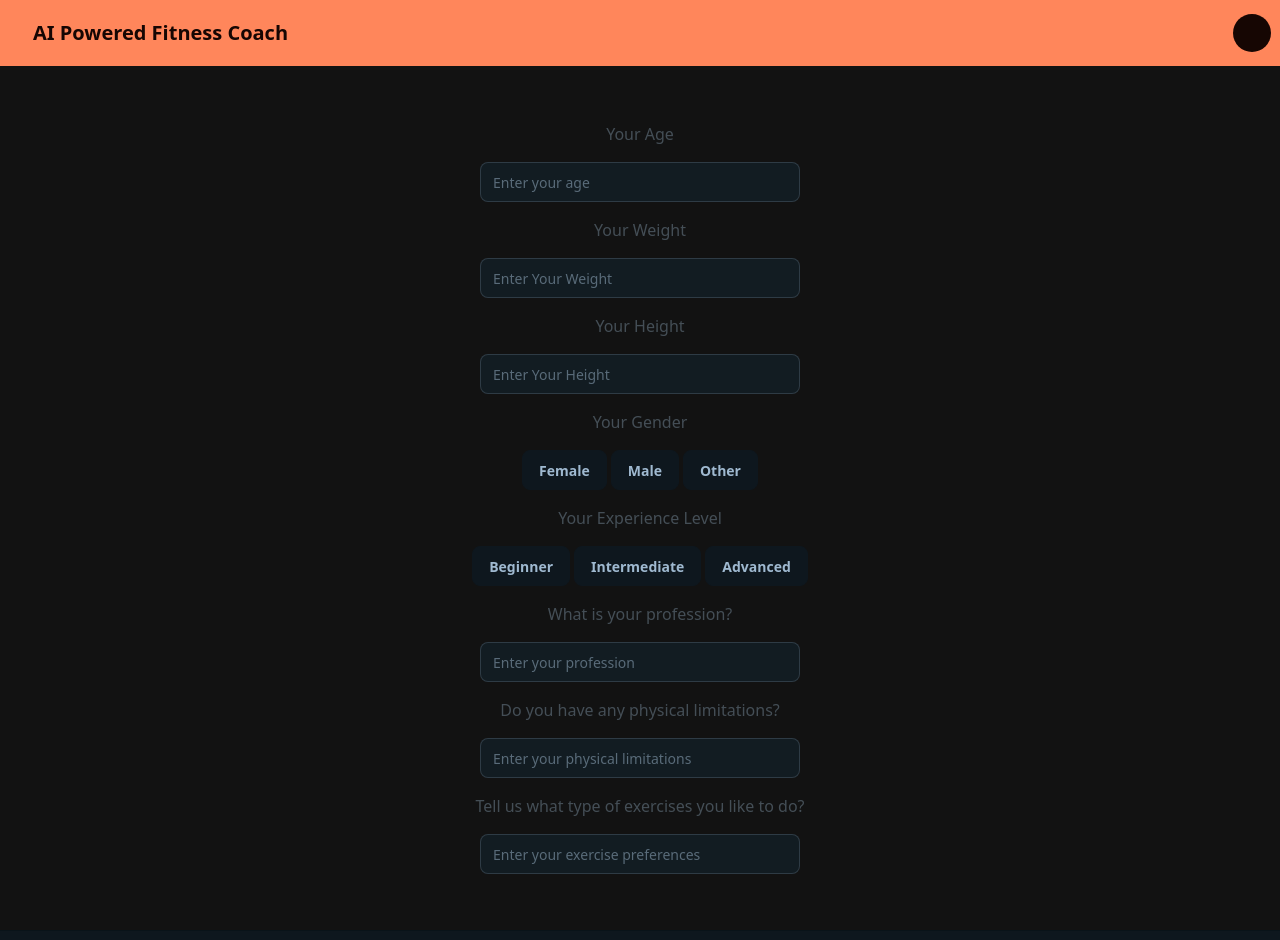
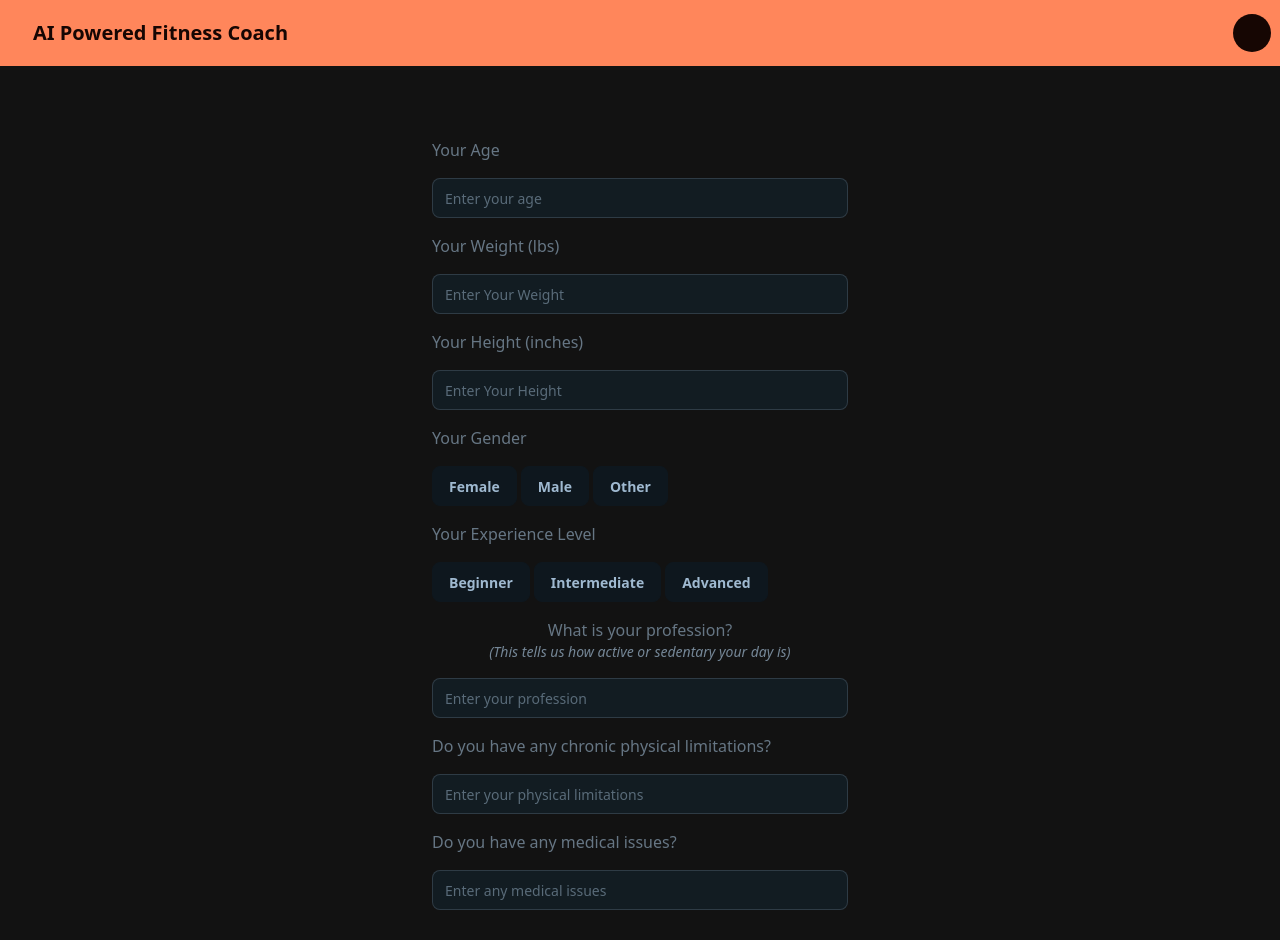
Before and after one commit to harjot85/ai-wog-vite, a React (Vite) app: page /user-profile in a window 1280 px wide. Shown: the top 940 px of the page. Built offline with nearby package versions, Linux system fonts and the light colour scheme; no server answers.

Commit message:
Add user statistics form with validation | update API endpoint for profile fetching | Modify header navigation

```diff
--- a/src/api/api.ts
+++ b/src/api/api.ts
@@ -15,7 +15,7 @@ export const api = {
             throw new Error(`API Error: ${response.statusText}`);
         }
 
-        return response.json();
+        return 'Success';
     },
 
     get: async (endpoint: string) => {
--- a/src/components/Header/Header.tsx
+++ b/src/components/Header/Header.tsx
@@ -10,7 +10,7 @@ function Header() {
         <div className="dui-navbar bg-primary text-primary-content">
             <div className="flex-1">
                 <Link
-                    to={'/'}
+                    to={'/home'}
                     className="dui-btn dui-btn-ghost text-xl hover:bg-base-100 p-6"
                 >
                     AI Powered Fitness Coach
--- a/src/components/User/Statistics/Statistics.tsx
+++ b/src/components/User/Statistics/Statistics.tsx
@@ -1,120 +1,284 @@
+import { useForm } from 'react-hook-form';
+import { useInsertProfile } from '../../../hooks/useInsertProfile';
+import { toast } from 'react-toastify';
+
+interface StatisticsFormData {
+    age: string;
+    weight: string;
+    height: string;
+    gender: string;
+    experienceLevel: string;
+    profession: string;
+    physicalLimitations: string;
+    medicalIssues: string;
+}
+
 const Statistics = () => {
+    const {
+        register,
+        handleSubmit,
+        formState: { errors },
+        setValue,
+    } = useForm<StatisticsFormData>();
+    const { mutate: insertProfile, isPending } = useInsertProfile();
+
+    // Get userId from localStorage
+    const getUser = () => {
+        const userStr = localStorage.getItem('user');
+        if (userStr) {
+            try {
+                return JSON.parse(userStr);
+            } catch {
+                return null;
+            }
+        }
+        return null;
+    };
+
+    const onSubmit = (data: StatisticsFormData) => {
+        const user = getUser();
+        if (!user || !user.id) {
+            toast.error('User not found. Please log in again.');
+            return;
+        }
+
+        // Convert age to DateOfBirth
+        const age = parseInt(data.age);
+        if (isNaN(age) || age < 0 || age > 100) {
+            toast.error('Please enter a valid age');
+            return;
+        }
+        const currentYear = new Date().getFullYear();
+        const birthYear = currentYear - age;
+        const dateOfBirth = new Date(birthYear, 0, 1).toISOString();
+
+        // Convert weight and height to numbers
+        const weightInLbs = parseFloat(data.weight);
+        const heightInInches = parseFloat(data.height);
+
+        if (isNaN(weightInLbs) || weightInLbs <= 0) {
+            toast.error('Please enter a valid weight');
+            return;
+        }
+
+        if (isNaN(heightInInches) || heightInInches <= 0) {
+            toast.error('Please enter a valid height');
+            return;
+        }
+
+        if (!data.gender) {
+            toast.error('Please select your gender');
+            return;
+        }
+
+        insertProfile(
+            {
+                userId: user.id,
+                dateOfBirth,
+                weightInLbs,
+                heightInInches,
+                biologicalSex: data.gender,
+                experienceLevel: data.experienceLevel || null,
+                profession: data.profession || null,
+                chronicPhysicalLimitations: data.physicalLimitations || null,
+                medicalIssues: data.medicalIssues || null,
+            },
+            {
+                onSuccess: () => {
+                    toast.success('Profile inserted successfully!');
+                },
+                onError: (error: unknown) => {
+                    toast.error('Failed to insert profile. Please try again.');
+                    console.error('Insert profile error:', error);
+                },
+            }
+        );
+    };
+
     return (
-        <div className="flex flex-col gap-4 items-center justify-center">
-            <label className="dui-label">
-                <span className="dui-label">Your Age</span>
+        <form
+            onSubmit={handleSubmit(onSubmit)}
+            className="flex flex-col gap-4 items-center justify-center w-full max-w-md mx-auto p-4"
+        >
+            <label className="dui-label w-full">
+                <span className="dui-label-text">Your Age</span>
             </label>
             <input
-                name="age"
-                type="text"
+                {...register('age', { required: 'Age is required' })}
+                type="number"
                 placeholder="Enter your age"
-                className="dui-input"
+                className="dui-input dui-input-bordered w-full"
+                min="0"
+                max="150"
             />
+            {errors.age && (
+                <span className="text-error text-sm">{errors.age.message}</span>
+            )}
 
-            <label className="dui-label">
-                <span className="dui-label">Your Weight</span>
+            <label className="dui-label w-full">
+                <span className="dui-label-text">Your Weight (lbs)</span>
             </label>
             <input
-                name="weight"
-                type="text"
+                {...register('weight', { required: 'Weight is required' })}
+                type="number"
+                step="0.1"
                 placeholder="Enter Your Weight"
-                className="dui-input"
+                className="dui-input dui-input-bordered w-full"
+                min="0"
             />
+            {errors.weight && (
+                <span className="text-error text-sm">
+                    {errors.weight.message}
+                </span>
+            )}
 
-            <label className="dui-label">
-                <span className="dui-label">Your Height</span>
+            <label className="dui-label w-full">
+                <span className="dui-label-text">Your Height (inches)</span>
             </label>
             <input
-                name="height"
-                type="text"
+                {...register('height', { required: 'Height is required' })}
+                type="number"
+                step="0.1"
                 placeholder="Enter Your Height"
-                className="dui-input"
+                className="dui-input dui-input-bordered w-full"
+                min="0"
             />
+            {errors.height && (
+                <span className="text-error text-sm">
+                    {errors.height.message}
+                </span>
+            )}
 
-            <label className="dui-label">
-                <span className="dui-label">Your Gender</span>
+            <label className="dui-label w-full">
+                <span className="dui-label-text">Your Gender</span>
             </label>
-            <form className="dui-filter">
-                <input className="btn btn-square" type="reset" value="x" />
+            <div className="dui-filter w-full">
                 <input
+                    className="btn btn-square"
+                    type="reset"
+                    value="×"
+                    onClick={(e) => {
+                        e.preventDefault();
+                        setValue('gender', '');
+                    }}
+                />
+                <input
+                    {...register('gender', {
+                        required: 'Please select your gender',
+                    })}
                     className="dui-btn"
                     type="radio"
-                    name="frameworks"
+                    name="gender"
+                    value="Female"
                     aria-label="Female"
                 />
                 <input
+                    {...register('gender')}
                     className="dui-btn"
                     type="radio"
-                    name="frameworks"
+                    name="gender"
+                    value="Male"
                     aria-label="Male"
                 />
                 <input
+                    {...register('gender')}
                     className="dui-btn"
                     type="radio"
-                    name="frameworks"
+                    name="gender"
+                    value="Other"
                     aria-label="Other"
                 />
-            </form>
+            </div>
+            {errors.gender && (
+                <span className="text-error text-sm">
+                    {errors.gender.message}
+                </span>
+            )}
 
-            <label className="dui-label">
-                <span className="dui-label">Your Experience Level</span>
+            <label className="dui-label w-full">
+                <span className="dui-label-text">Your Experience Level</span>
             </label>
-            <form className="dui-filter">
-                <input className="btn btn-square" type="reset" value="x" />
+            <div className="dui-filter w-full">
                 <input
+                    className="btn btn-square"
+                    type="reset"
+                    value="×"
+                    onClick={(e) => {
+                        e.preventDefault();
+                        setValue('experienceLevel', '');
+                    }}
+                />
+                <input
+                    {...register('experienceLevel')}
                     className="dui-btn"
                     type="radio"
-                    name="frameworks"
+                    name="experienceLevel"
+                    value="Beginner"
                     aria-label="Beginner"
                 />
                 <input
+                    {...register('experienceLevel')}
                     className="dui-btn"
                     type="radio"
-                    name="frameworks"
+                    name="experienceLevel"
+                    value="Intermediate"
                     aria-label="Intermediate"
                 />
                 <input
+                    {...register('experienceLevel')}
                     className="dui-btn"
                     type="radio"
-                    name="frameworks"
+                    name="experienceLevel"
+                    value="Advanced"
                     aria-label="Advanced"
                 />
-            </form>
+            </div>
 
-            <label className="dui-label">
-                <span className="dui-label">What is your profession?</span>
-            </label>
-            <input
-                name="profession"
-                type="text"
-                placeholder="Enter your profession"
-                className="dui-input"
-            />
-
-            <label className="dui-label">
-                <span className="dui-label">
-                    Do you have any physical limitations?
+            <label className="dui-label w-full flex flex-col gap-0">
+                <span className="dui-label-text">What is your profession?</span>
+                <span className="text-sm italic text-base-content/70">
+                    (This tells us how active or sedentary your day is)
                 </span>
             </label>
             <input
-                name="physicalLimitations"
+                {...register('profession')}
                 type="text"
-                placeholder="Enter your physical limitations"
-                className="dui-input"
+                placeholder="Enter your profession"
+                className="dui-input dui-input-bordered w-full"
             />
 
-            <label className="dui-label">
-                <span className="dui-label">
-                    Tell us what type of exercises you like to do?
+            <label className="dui-label w-full">
+                <span className="dui-label-text">
+                    Do you have any chronic physical limitations?
                 </span>
             </label>
             <input
-                name="exercisePreferences"
+                {...register('physicalLimitations')}
                 type="text"
-                placeholder="Enter your exercise preferences"
-                className="dui-input"
+                placeholder="Enter your physical limitations"
+                className="dui-input dui-input-bordered w-full"
             />
-        </div>
+
+            <label className="dui-label w-full">
+                <span className="dui-label-text">
+                    Do you have any medical issues?
+                </span>
+            </label>
+            <input
+                {...register('medicalIssues')}
+                type="text"
+                placeholder="Enter any medical issues"
+                className="dui-input dui-input-bordered w-full"
+            />
+
+            <button
+                type="submit"
+                className="dui-btn dui-btn-primary w-full mt-4"
+                disabled={isPending}
+            >
+                {isPending ? 'Inserting...' : 'Insert Profile'}
+            </button>
+        </form>
     );
 };
 
--- /dev/null
+++ b/src/hooks/useInsertProfile.ts
@@ -0,0 +1,38 @@
+import { useMutation } from '@tanstack/react-query';
+import { api } from '../api/api';
+
+interface InsertProfileData {
+    userId: number;
+    dateOfBirth: string; // ISO date string
+    weightInLbs: number;
+    heightInInches: number;
+    biologicalSex: string;
+    experienceLevel?: string | null;
+    profession?: string | null;
+    chronicPhysicalLimitations?: string | null;
+    medicalIssues?: string | null;
+}
+
+export const useInsertProfile = () => {
+    return useMutation({
+        mutationFn: (data: InsertProfileData) =>
+            api.post('/api/v1/User/profile/insert', {
+                UserId: data.userId,
+                DateOfBirth: data.dateOfBirth,
+                WeightInLbs: data.weightInLbs,
+                HeightInInches: data.heightInInches,
+                BiologicalSex: data.biologicalSex,
+                ExperienceLevel: data.experienceLevel || null,
+                Profession: data.profession || null,
+                ChronicPhysicalLimitations:
+                    data.chronicPhysicalLimitations || null,
+                MedicalIssues: data.medicalIssues || null,
+            }),
+        onSuccess: (data) => {
+            console.log('Profile inserted successfully', data);
+        },
+        onError: (error) => {
+            console.error('Failed to insert profile', error);
+        },
+    });
+};
--- a/src/hooks/useUserProfile.ts
+++ b/src/hooks/useUserProfile.ts
@@ -23,7 +23,8 @@ export const useUserProfile = () => {
     const navigate = useNavigate();
 
     return useMutation({
-        mutationFn: (userId: number) => api.get(`/api/v1/user/${userId}`),
+        mutationFn: (userId: number) =>
+            api.get(`/api/v1/user/${userId}/profile`),
         onSuccess: (data: User) => {
             console.log('User profile fetched successfully', data);
             localStorage.setItem('user', JSON.stringify(data));
```
Also changed, not shown: src/components/User/Goals/Goals.tsx (+30 -0 lines), 1 other file (tests, documents, lock files or other folders).
